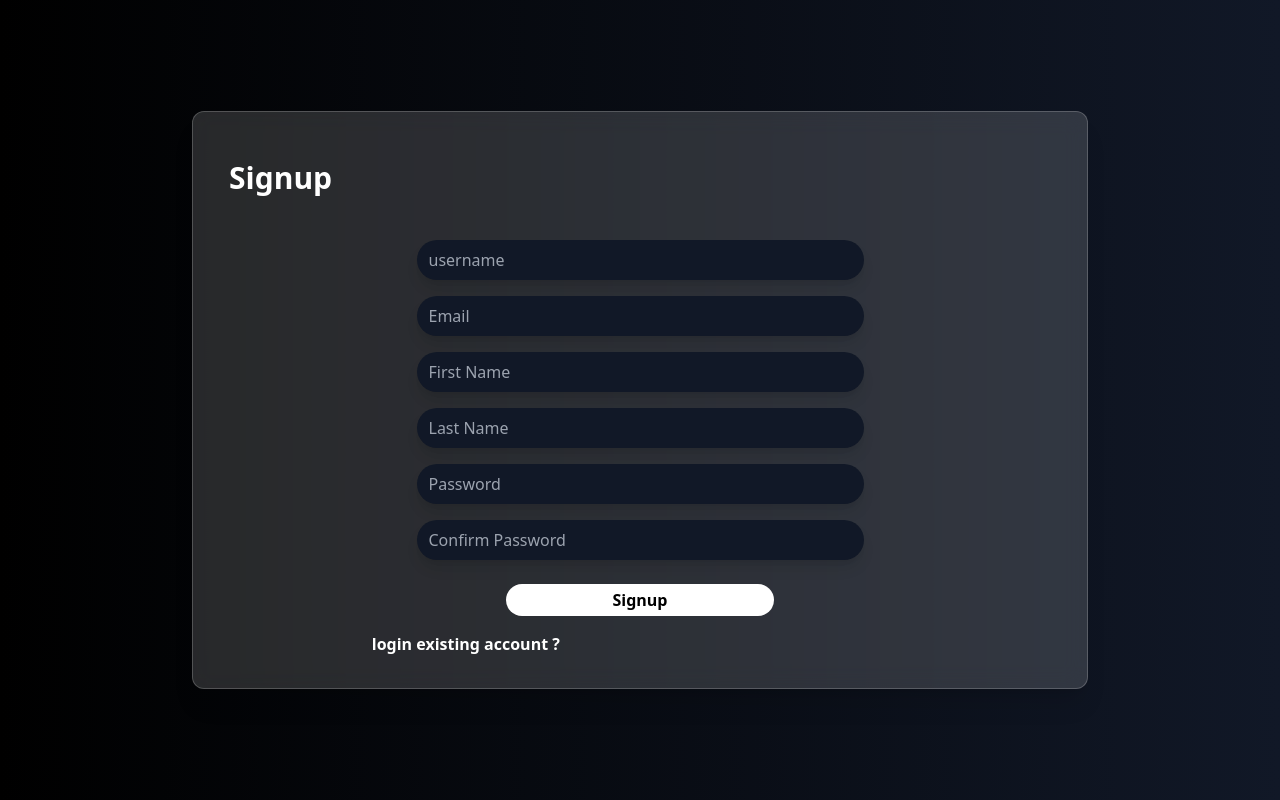
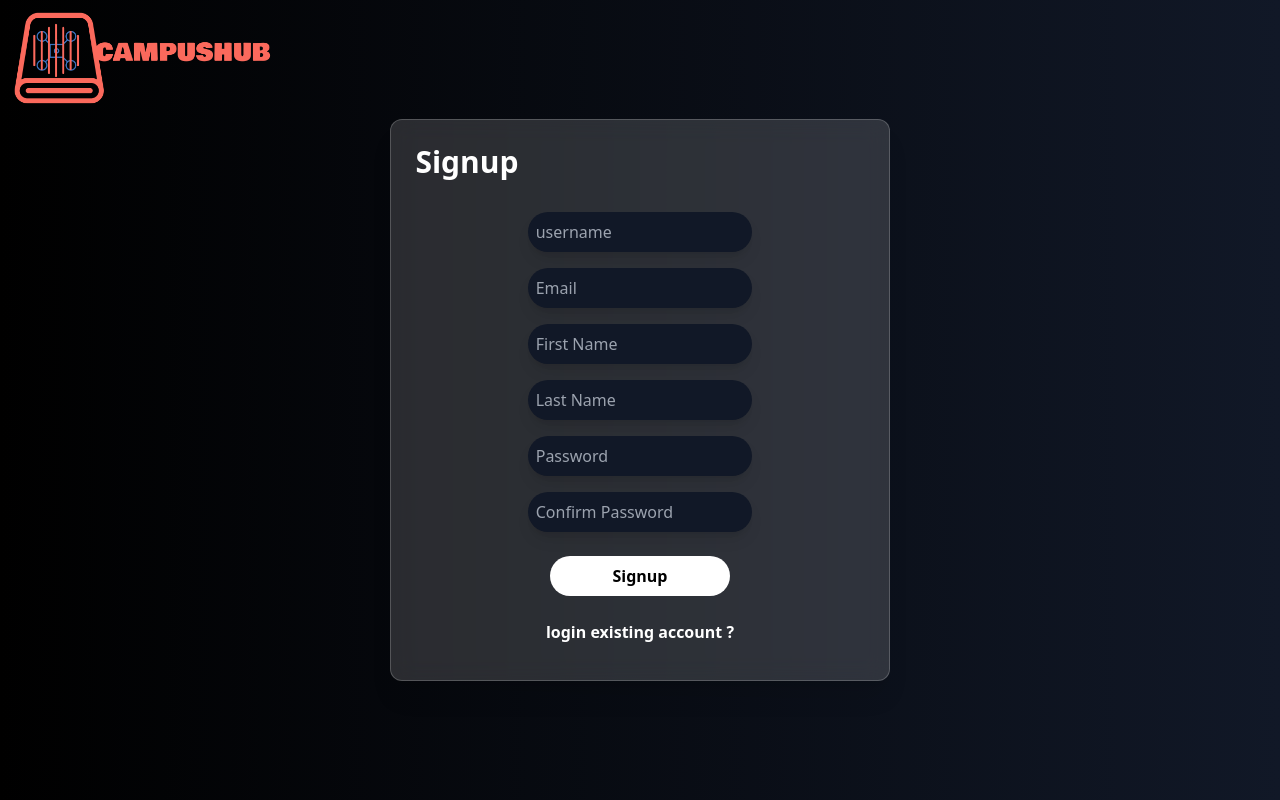
Before and after one commit to Devakrishna07/CampusHub, a React (Vite) app in the folder Frontend/: page /signup in a window 1280 px wide. Built offline with nearby package versions, Linux system fonts and the light colour scheme.

Commit message:
signup page updated

```diff
--- a/Frontend/src/App.jsx
+++ b/Frontend/src/App.jsx
@@ -8,7 +8,7 @@ function App() {
     <BrowserRouter>
     <div>
         <Routes>
-          <Route path='/login' element={<Login />} />
+          <Route path='/' element={<Login />} />
           <Route path='/signup' element={<Signup />} />
         </Routes>
     </div>
--- a/Frontend/src/components/InputField.jsx
+++ b/Frontend/src/components/InputField.jsx
@@ -8,7 +8,7 @@ function InputField({type="text", placeholder, name, value, onchange}) {
     name={name}
     value={value}
     onChange={onchange}
-    className="p-2 m-2 w-[90%] lg:w-[50%] px-3 text-white bg-gray-900 rounded-full shadow-lg hover:bg-white hover:rounded-xl hover:text-black cursor-pointer"
+    className="p-1 md:p-2 my-2 md:m-2 w-[90%] lg:w-[50%] px-3 text-white bg-gray-900 rounded-full shadow-lg hover:bg-white hover:rounded-xl hover:text-black cursor-pointer"
      />
   )
 }
--- a/Frontend/src/pages/Signup.jsx
+++ b/Frontend/src/pages/Signup.jsx
@@ -1,6 +1,7 @@
 import React, { useState } from 'react';
 import api from "../services/api";
 import InputField from '../components/InputField';
+import logo from "../assets/logo.png";
 import { Navigate, useNavigate } from 'react-router-dom';
 
 function Signup() {
@@ -12,50 +13,56 @@ function Signup() {
     const [lastname, setLastname] = useState('');
     const navigate = useNavigate();
 
-    const handleLogin = async(e) => {
+    const handleLogin = async (e) => {
         e.preventDefault();
-        if(password !== password2){
+        if (password !== password2) {
             alert("passwords do not match");
             return;
         }
-        try{
+        try {
             const response = await api.post('/users/register/', {
                 username,
                 password,
                 password2,
-                first_name:firstname,
-                last_name:lastname,
+                first_name: firstname,
+                last_name: lastname,
                 email
             });
 
             alert("user created successfully");
             navigate('/login');
 
-
-        }catch (err){
+        } catch (err) {
             alert("Try again later");
             console.error(err);
         }
     }
 
-
     return (
-    <div className="w-screen min-h-screen flex flex-col items-center justify-center bg-gradient-to-r from-black to-gray-900">
-        <form onSubmit={handleLogin} className="flex flex-col w-[70%] backdrop-blur-md bg-white/15 border border-white/20 shadow-xl py-3 items-center justify-center rounded-xl">
-        <h1 className="text-3xl font-bold text-white m-9 self-start">Signup</h1>
+        <div className="w-screen min-h-screen flex flex-col items-center justify-center bg-gradient-to-r from-black to-gray-900 px-4">
+            <img src={logo} alt="logo" className='h-10 md:h-24 absolute top-3 left-3' />
+            <form
+                onSubmit={handleLogin}
+                className="flex flex-col w-[95%] sm:w-[85%] md:w-[60%] lg:w-[40%] backdrop-blur-md bg-white/15 border border-white/20 shadow-xl py-6 px-6 items-center justify-center rounded-xl overflow-hidden"
+            >
+                <h1 className="text-2xl sm:text-3xl font-bold text-white mb-6 self-start">Signup</h1>
                 <InputField type='text' name={username} placeholder={"username"} value={username} onchange={(e) => setUsername(e.target.value)} />
                 <InputField type='email' name={email} placeholder={"Email"} value={email} onchange={(e) => setEmail(e.target.value)} />
                 <InputField type='text' name={firstname} placeholder={"First Name"} value={firstname} onchange={(e) => setFirstname(e.target.value)} />
                 <InputField type='text' name={lastname} placeholder={"Last Name"} value={lastname} onchange={(e) => setLastname(e.target.value)} />
                 <InputField type='password' name={password} placeholder={"Password"} value={password} onchange={(e) => setPassword(e.target.value)} />
                 <InputField type='password' name={password2} placeholder={"Confirm Password"} value={password2} onchange={(e) => setPassword2(e.target.value)} />
-        <button className="bg-white w-[30%] rounded-full p-1 font-bold m-4 hover:bg-black hover:text-white hover:rounded-xl">Signup</button>
-        <div className="w-[60%] flex items-center justify-start pb-5">
-            <h1 className='font-bold text-white hover:text-blue-500 cursor-pointer'><a href="/login">login existing account ?</a></h1>
+                <button className="bg-white w-[70%] sm:w-[50%] md:w-[40%] rounded-full p-2 font-bold mt-4 mb-6 hover:bg-black hover:text-white hover:rounded-xl transition-all">
+                    Signup
+                </button>
+                <div className="w-full flex items-center justify-center pb-3">
+                    <h1 className='font-bold text-white hover:text-blue-500 cursor-pointer text-sm sm:text-base'>
+                        <a href="/login">login existing account ?</a>
+                    </h1>
                 </div>
             </form>
         </div>
     )
 }
 
-export default Signup
+export default Signup;
```
Lines whose indentation alone changed are shown as unchanged.
